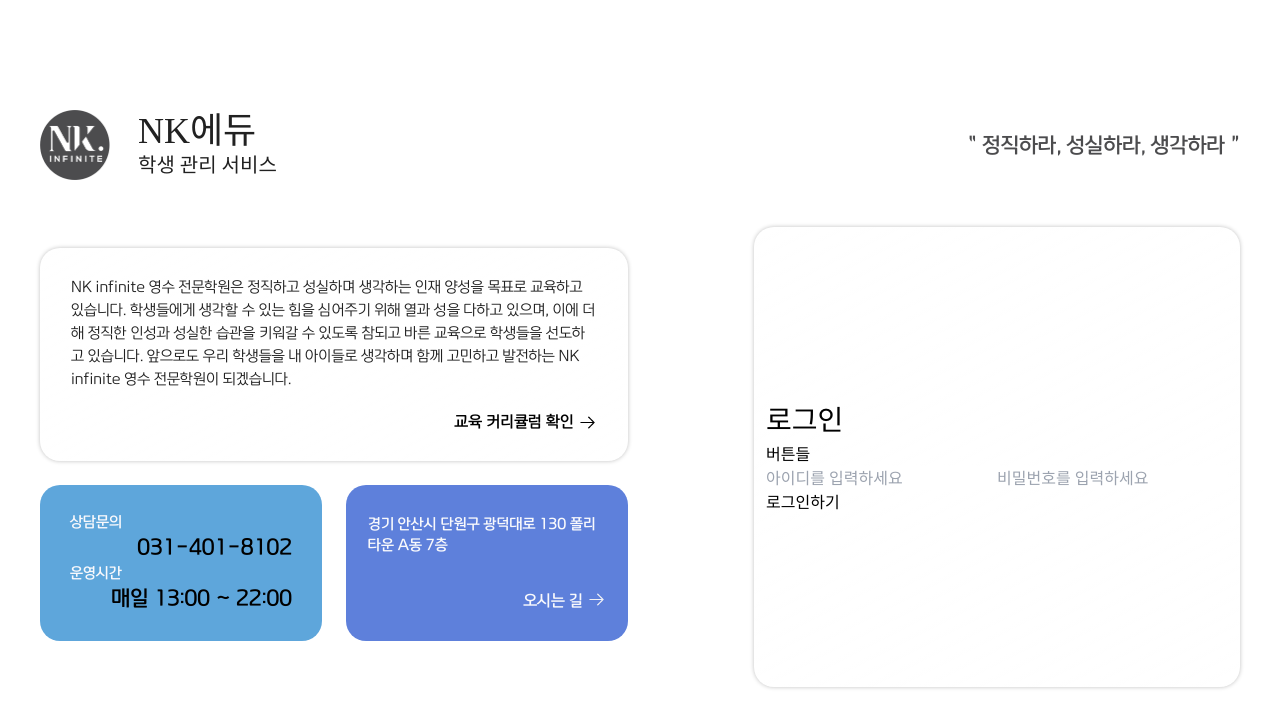
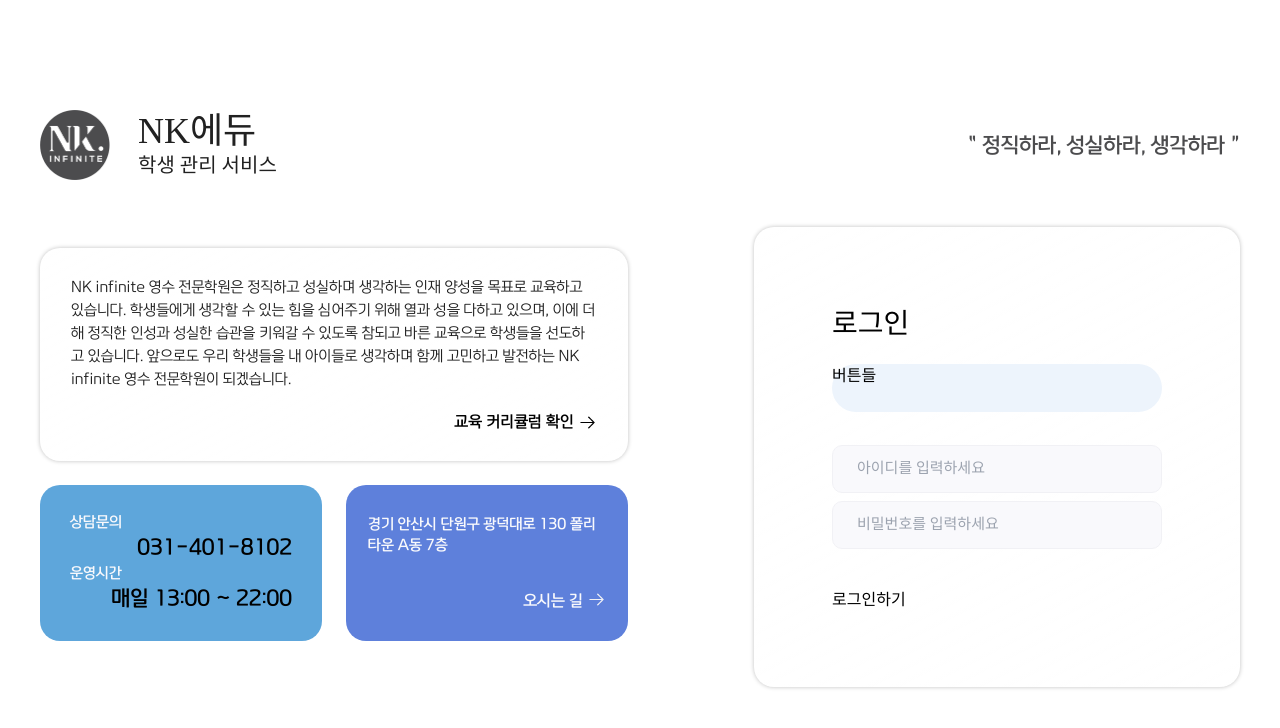
Before and after one commit to Dragonite-Lee/NK_develop_front, a React (Create React App) app: page /login in a window 1280 px wide. Shown: the top 728 px of the page. Built offline with nearby package versions, Linux system fonts and the light colour scheme; a web font is replaced by a local one.

Commit message:
LoginInput 개발진행중

```diff
--- a/src/components/login/LoginInput.js
+++ b/src/components/login/LoginInput.js
@@ -1,19 +1,24 @@
+// import { useState } from "react";
+
+import useInput from "../../utils/useInput";
+
 const LoginInput = () => {
+  const [emailValue, emailHandle] = useInput('');
+  const [pwValue, pwhHandler] = useInput('');
+
   return (
     <section className="tablet:w-full desktop:w-[486px] flex justify-center items-center h-[460px] glassWhite">
-      <form action="#">
-        <fieldset>
-          <legend className="font-nanum_800 text-[28px]">로그인</legend>
-          <div>
-            버튼들
-          </div>
-          <div>
-            <input type="text" placeholder="아이디를 입력하세요" />
-            <input type="password" placeholder="비밀번호를 입력하세요" />
-          </div>
-          <button type="submit">로그인하기</button>
-        </fieldset>
-      </form>
+      <div>
+        <div className="font-nanum_800 text-[28px]">로그인</div>
+        <div className="mt-[19px] mb-[33px] font-nanum_800 text-[16px] desktop:w-[330px] tablet:w-[488px] h-[48px] bg-main4 rounded-[37px]">
+          버튼들
+        </div>
+        <div className="flex flex-col gap-[8px]">
+          <input value={emailValue} onChange={emailHandle} autoComplete="off" className={`font-nanum_400 text-[15px] desktop:w-[330px] tablet:w-[488px] h-[48px] indent-[24px] bg-white rounded-[10px] focus:outline-none focus:border-main1 border-solid border-[1px] ${emailValue !== '' ? " outline-none border-main1" : " border-border"}`} name="id" type="text" placeholder="아이디를 입력하세요" />
+          <input value={pwValue} onChange={pwhHandler} className={`font-nanum_400 text-[15px] desktop:w-[330px] tablet:w-[488px] h-[48px] indent-[24px] bg-white rounded-[10px] focus:outline-none focus:border-main1 border-solid border-[1px] ${pwValue !== '' ? " outline-none border-main1" : " border-border"}`} name="password" type="password" placeholder="비밀번호를 입력하세요" />
+        </div>
+        <button className="mt-[38px]">로그인하기</button>
+      </div>
     </section>
   );
 }
--- /dev/null
+++ b/src/utils/useInput.js
@@ -0,0 +1,11 @@
+import { useState } from "react";
+
+export default function useInput(initialValue) {
+  const [inputValue, setInputValue] = useState(initialValue);
+
+  const handleChange = (e) => {
+    setInputValue(e.target.value);
+  };
+
+  return [inputValue, handleChange]
+};
--- a/tailwind.config.js
+++ b/tailwind.config.js
@@ -20,6 +20,7 @@
       'main1' : '#536FF4',
       'main2' : '#789AF4',
       'main3' : '#88BFFE',
+      'main4' : '#EDF4FC',
       'homework1' : '#E24E4A',
       'homework2' : '#DE6A57',
       'homework3' : '#DB8D5C',
@@ -38,8 +39,9 @@
       'gray' : '#969699',
       'grayLight' : '#D1D1D6',
       'border' : '#F1F1F5',
-      'white' : '#F9F9FC'
-    }
+      'white' : '#F9F9FC',
+      'whiteTotal' : '#FFFFFF'
+    },
   },
   plugins: [],
 }
```
Also changed, not shown: 1 other file (tests, documents, lock files or other folders).
